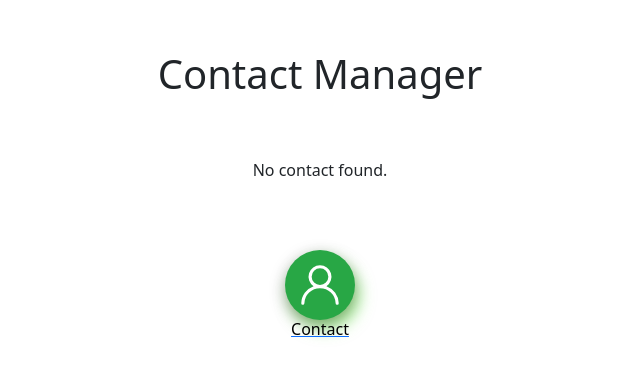
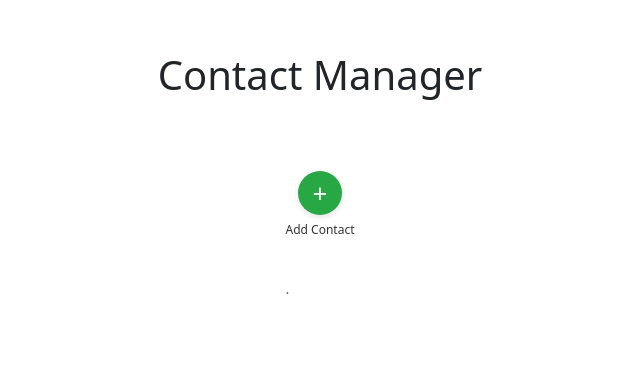
Before and after one commit to MudehDieudonne/contact-manager, a React (Vite) app: page / in a window 1280 px wide. Shown: the part 201-578 px from the top of the page, without its empty margins (320-960 px from the left). Built offline with nearby package versions, Linux system fonts and the light colour scheme.

Commit message:
feat: edit contact page fix review of correction and contact list display style update

```diff
--- a/src/App.jsx
+++ b/src/App.jsx
@@ -2,7 +2,7 @@ import { BrowserRouter as Router, Routes, Route } from 'react-router-dom'
 import { ContactProvider } from './context/ContactContext'
 import Home from './pages/Home'
 import AddContact from './pages/AddContact'
-import EditContact from './pages/EditContact'
+import EditContact from './Components/EditContact'
 import React from 'react'
 import './App.css'
 
--- a/src/Components/ContactList.css
+++ b/src/Components/ContactList.css
@@ -24,3 +24,107 @@
 .contactActions button {
   margin-left: 10px;
 }
+
+.contactHeader {
+  display: flex;
+  align-items: center;
+  padding: 12px 16px;
+}
+
+.addLink {
+  text-decoration: none;
+  display: flex;
+  flex-direction: column;
+  align-items: center;
+  gap: 6px;
+  color: inherit;
+}
+
+.addButton {
+  width: 44px;
+  height: 44px;
+  border-radius: 50%;
+  background-color: #28a745; /* green */
+  color: #fff;
+  display: flex;
+  align-items: center;
+  justify-content: center;
+  font-size: 26px;
+  line-height: 1;
+  box-shadow: 0 2px 6px rgba(0,0,0,0.12);
+}
+
+.addLabel {
+  font-size: 12px;
+  color: #333;
+  text-transform: none;
+}
+
+/* Table styles */
+.tableWrapper {
+  overflow-x: auto;
+  padding: 0 16px 16px;
+}
+
+.contactsTable {
+  width: 100%;
+  border-collapse: collapse;
+  margin-top: 8px;
+}
+
+.contactsTable thead th {
+  text-align: left;
+  padding: 8px 12px;
+  background: #f6f8fa;
+  border-bottom: 1px solid #e1e4e8;
+  font-weight: 600;
+  font-size: 13px;
+}
+
+.contactsTable tbody td {
+  padding: 10px 12px;
+  border-bottom: 1px solid #e9ecef;
+  vertical-align: middle;
+  font-size: 14px;
+}
+
+.actionsCol {
+  width: 180px;
+  text-align: left;
+}
+
+.btn {
+  padding: 6px 10px;
+  margin-right: 8px;
+  border: none;
+  border-radius: 4px;
+  color: white;
+  cursor: pointer;
+  font-size: 13px;
+}
+
+.btnEdit {
+  background-color: #28a745;
+}
+
+.btnDelete {
+  background-color: #d9534f;
+}
+
+/* Empty state */
+.noContacts {
+  padding: 12px 16px;
+  color: #666;
+  font-size: 14px;
+}
+
+/* Responsive */
+@media (max-width: 520px) {
+  .actionsCol {
+    width: 140px;
+  }
+
+  .addLabel {
+    font-size: 11px;
+  }
+}
--- a/src/Components/ContactList.jsx
+++ b/src/Components/ContactList.jsx
@@ -7,24 +7,47 @@ const ContactList = () => {
 
     return (
         <div className='contactList'>
-          {contacts.length === 0 ? <p>No contact found.</p> : null}
-          {contacts.map((contact) => (
-            <div key={contact.id} className='contactItem'>
-              <div className='contactDetails'>
-                <h3>{contact.name}</h3>
-                <p>{contact.email}</p>
-                <p>{contact.phone}</p>
-              </div>
-              <div className='contactActions'>
-                <Link to={`/edit/${contact.id}`}>
-                  <button style={{backgroundColor: "green", border: "none", color:"#fff"}}>Edit</button>
-                </Link>
-                <button onClick={() => deleteContact(contact.id)} style={{ backgroundColor: "red", border: "none", color:"#fff"}}>
-                    Delete
-                </button>
-              </div>
+          <div className="contactHeader">
+            <Link to="/add" className="addLink" aria-label="Add contact">
+              <div className="addButton" title="Add contact">+</div>
+              <div className="addLabel">Add Contact</div>
+            </Link>
+          </div>
+
+          {contacts.length === 0 ? <p className="noContacts">.</p> : (
+            <div className="tableWrapper">
+              <table className='contactsTable'>
+                <thead>
+                  <tr>
+                    <th>Name</th>
+                    <th>Email</th>
+                    <th>Phone</th>
+                    <th className="actionsCol">Actions</th>
+                  </tr>
+                </thead>
+                <tbody>
+                  {contacts.map((contact) => (
+                    <tr key={contact.id} className='contactRow'>
+                      <td>{contact.name}</td>
+                      <td>{contact.email}</td>
+                      <td>{contact.phone}</td>
+                      <td className="actionsCol">
+                        <Link to={`/edit/${contact.id}`}>
+                          <button className="btn btnEdit">Edit</button>
+                        </Link>
+                        <button
+                          onClick={() => deleteContact(contact.id)}
+                          className="btn btnDelete"
+                        >
+                          Delete
+                        </button>
+                      </td>
+                    </tr>
+                  ))}
+                </tbody>
+              </table>
             </div>
-          ))}
+          )}
         </div>
     )
 }
--- /dev/null
+++ b/src/Components/EditContact.jsx
@@ -0,0 +1,88 @@
+import { useState, useEffect } from "react"
+import { useParams, useNavigate } from "react-router-dom"
+import { useContacts } from "../context/ContactContext"
+import './ContactList.css'
+
+const EditContact = () => {
+  const { id } = useParams()
+  const navigate = useNavigate()
+  const { contacts, editContact } = useContacts()
+  const [form, setForm] = useState({ name: "", email: "", phone: "" })
+  const [notFound, setNotFound] = useState(false)
+
+  useEffect(() => {
+    const c = contacts.find(ct => String(ct.id) === String(id))
+    if (c) {
+      setForm({ name: c.name || "", email: c.email || "", phone: c.phone || "" })
+    } else {
+      setNotFound(true)
+    }
+  }, [contacts, id])
+
+  const handleChange = (e) => {
+    setForm(prev => ({ ...prev, [e.target.name]: e.target.value }))
+  }
+
+  const handleSubmit = (e) => {
+    e.preventDefault()
+    if (!form.name.trim()) {
+      alert("Name is required")
+      return
+    }
+
+    // editContact expects the full contact object with id
+    editContact({ id, ...form })
+    navigate("/")
+  }
+
+  if (notFound) {
+    return (
+      <div style={{ padding: 16 }}>
+        <p>Contact not found.</p>
+      </div>
+    )
+  }
+
+  return (
+    <div className="editContact" style={{ padding: 16 }}>
+      <h2>Edit Contact</h2>
+      <form onSubmit={handleSubmit} style={{ maxWidth: 480 }}>
+        <div style={{ marginBottom: 10 }}>
+          <label>Name</label>
+          <input
+            name="name"
+            value={form.name}
+            onChange={handleChange}
+            required
+            style={{ width: "100%", padding: 8, marginTop: 6 }}
+          />
+        </div>
+        <div style={{ marginBottom: 10 }}>
+          <label>Email</label>
+          <input
+            name="email"
+            value={form.email}
+            onChange={handleChange}
+            type="email"
+            style={{ width: "100%", padding: 8, marginTop: 6 }}
+          />
+        </div>
+        <div style={{ marginBottom: 14 }}>
+          <label>Phone</label>
+          <input
+            name="phone"
+            value={form.phone}
+            onChange={handleChange}
+            style={{ width: "100%", padding: 8, marginTop: 6 }}
+          />
+        </div>
+        <div>
+          <button type="submit" className="btn btnEdit">Save</button>
+          <button type="button" onClick={() => navigate(-1)} style={{ marginLeft: 8 }} className="btn">Cancel</button>
+        </div>
+      </form>
+    </div>
+  )
+}
+
+export default EditContact
--- a/src/context/ContactContext.jsx
+++ b/src/context/ContactContext.jsx
@@ -1,4 +1,4 @@
-import { createContext, useContext, useState } from "react"
+import { createContext, useContext, useState, useEffect } from "react"
 import { v4 as uuidv4 } from "uuid"
 
 const ContactContext = createContext()
@@ -6,27 +6,43 @@ const ContactContext = createContext()
 export const useContacts = () => useContext(ContactContext)
 
 export const ContactProvider = ({ children }) => {
-    const [contacts, setContacts] = useState([])
+    const [contacts, setContacts] = useState(() => {
+        try {
+            const raw = localStorage.getItem("contacts")
+            return raw ? JSON.parse(raw) : []
+        } catch {
+            return []
+        }
+    })
 
-    //Function to add Contacts
+    // persist contacts to localStorage
+    useEffect(() => {
+        try {
+            localStorage.setItem("contacts", JSON.stringify(contacts))
+        } catch {
+            // come back later
+        }
+    }, [contacts])
+
+    // add Contacts
     const addContact = (contact) => {
-    setContacts((prevContacts) => [...prevContacts, { id: uuidv4(), ...contact }])
+        setContacts((prevContacts) => [...prevContacts, { id: uuidv4(), ...contact }])
     }
 
-    //Edit Contact
+    // Edit Contact
     const editContact = (updatedContact) => {
-        setContacts(
-            contacts.map((contact) => contact.id === updatedContact.id ? updatedContact : contact)
+        setContacts((prev) =>
+            prev.map((contact) => (contact.id === updatedContact.id ? updatedContact : contact))
         )
     }
 
-    // Delete Function
+    // Delete Function (usx functional update)
     const deleteContact = (id) => {
-        setContacts(contacts.filter((contact) => contact.id !== id))
+        setContacts((prev) => prev.filter((contact) => contact.id !== id))
     }
 
     return (
-        <ContactContext.Provider value={{contacts, addContact, editContact, deleteContact}}>
+        <ContactContext.Provider value={{ contacts, addContact, editContact, deleteContact }}>
             {children}
         </ContactContext.Provider>
     )
--- a/src/pages/AddContact.jsx
+++ b/src/pages/AddContact.jsx
@@ -10,7 +10,6 @@ function AddContact() {
 
     const addingContacts = (values) => {
       if(contacts.some((contact) => contact.phone === values.phone)){
-        alert('This number already exist pls enter a different number')
         return
       }
       addContact(values)
--- a/src/pages/EditContact.jsx
+++ /dev/null
@@ -1,32 +0,0 @@
-import { useContacts } from "../context/ContactContext"
-import ContactForm from "../Components/ContactForm"
-import { useParams, useNavigate} from 'react-router-dom'
-import './EditContact.css'
-
-const EditContact = () => {
-    const { id } = useParams()
-    const {contacts, editContact} = useContacts()
-    const navigate = useNavigate()
-
-    const contact = contact.find((c) => c.id === id)
-
-    console.log("Contacts: ", contacts);
-    console.log("Editing ID: ", id);
-
-    if(!contact) return <p>Contact not Found</p>
-
-    return (
-        <div className="editContainer">
-            <h2>EditCOntact</h2>
-            <ContactForm
-                intialValue = {contact}
-                onSubmit={(value) => {
-                    editContact({...value, id})
-                    navigate('/')
-                }}
-            />
-        </div>
-    )
-}
-
-export default EditContact
--- a/src/pages/Home.jsx
+++ b/src/pages/Home.jsx
@@ -7,17 +7,6 @@ function Home() {
       <div className='homeContainer'>
         <h1>Contact Manager</h1>
         <ContactList />
-        <Link to='/add'>
-          <div className="button-container" >
-          <button class="button">
-            <svg xmlns="http://www.w3.org/2000/svg" width="1em" height="1em" viewBox="0 0 24 24" stroke-width="0" fill="currentColor" stroke="currentColor" class="icon">
-            <path d="M12 2.5a5.5 5.5 0 0 1 3.096 10.047 9.005 9.005 0 0 1 5.9 8.181.75.75 0 1 1-1.499.044 7.5 7.5 0 0 0-14.993 0 .75.75 0 0 1-1.5-.045 9.005 9.005 0 0 1 5.9-8.18A5.5 5.5 0 0 1 12 2.5ZM8 8a4 4 0 1 0 8 0 4 4 0 0 0-8 0Z"></path>
-            </svg>
-          </button>
-          </div>
-          <h6 style={{textAlign: "center", textDecoration: "none", color: "#000", border: "none"}}>Contact</h6>
-        </Link>
-
       </div>
     )
 }
```
Also changed, not shown: src/pages/EditContact.css (deleted, +0 -18 lines).
